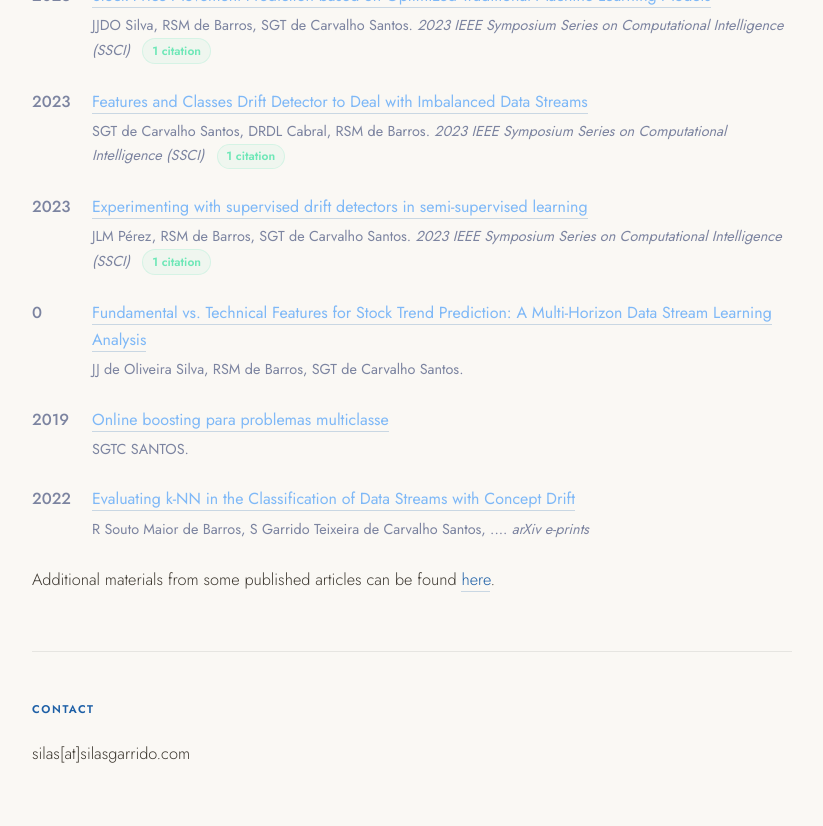
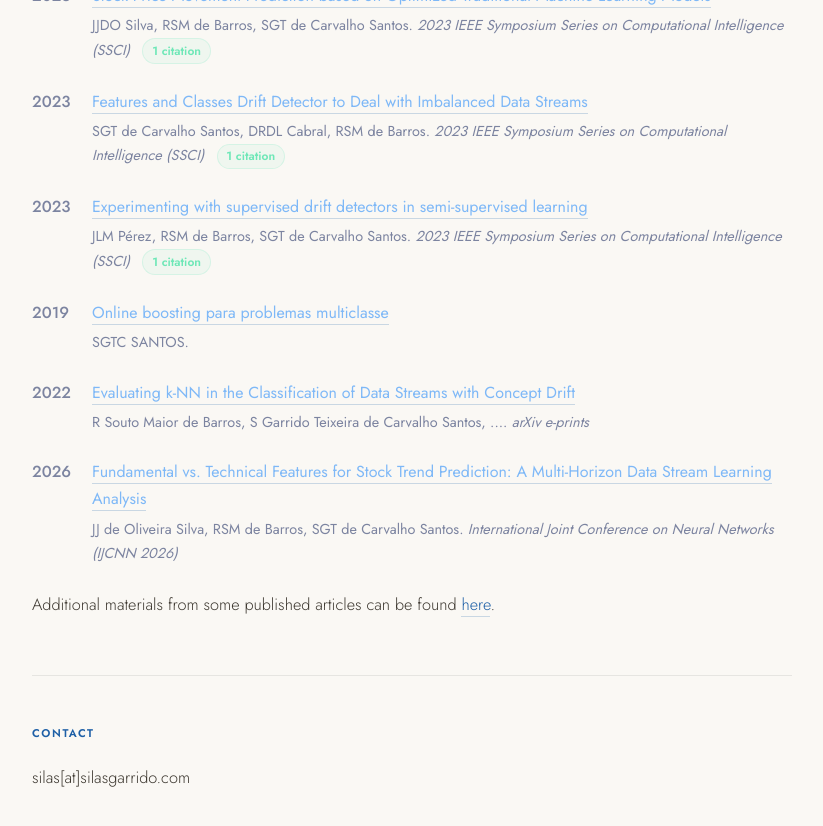
Before and after one commit to silasgtcs/silasgtcs.github.io, a Jekyll site: the page built from index.md, in a window 1280 px wide and 900 px high, scrolled down 2383 px. Shown: the top 826 px of the window, without its empty margins (228-1051 px from the left). Built offline with Jekyll 4.4.1, drawn with Linux system fonts in a browser that asks for light colours; a style sheet for code colours, icons or effects is not loaded; part of the change alters nothing that is shown.

```diff
--- a/_data/publications.yml
+++ b/_data/publications.yml
@@ -197,6 +197,16 @@
   - KTC Nepomuceno
   - FC da Silva
   - '...'
+- title: 'Fundamental vs. Technical Features for Stock Trend Prediction: A Multi-Horizon
+    Data Stream Learning Analysis'
+  venue: International Joint Conference on Neural Networks (IJCNN 2026)
+  year: 2026
+  citations: 0
+  url: https://scholar.google.com/citations?view_op=view_citation&hl=en&user=V8uC2AkAAAAJ&pagesize=100&sortby=pubdate&citation_for_view=V8uC2AkAAAAJ:Tyk-4Ss8FVUC
+  authors:
+  - JJ de Oliveira Silva
+  - RSM de Barros
+  - SGT de Carvalho Santos
 - title: Evaluating k-NN in the Classification of Data Streams with Concept Drift
   venue: arXiv e-prints
   year: 2022
@@ -213,13 +223,3 @@
   url: https://scholar.google.com/citations?view_op=view_citation&hl=en&user=V8uC2AkAAAAJ&pagesize=100&sortby=pubdate&citation_for_view=V8uC2AkAAAAJ:d1gkVwhDpl0C
   authors:
   - SGTC SANTOS
-- title: 'Fundamental vs. Technical Features for Stock Trend Prediction: A Multi-Horizon
-    Data Stream Learning Analysis'
-  venue: ''
-  year: 0
-  citations: 0
-  url: https://scholar.google.com/citations?view_op=view_citation&hl=en&user=V8uC2AkAAAAJ&pagesize=100&sortby=pubdate&citation_for_view=V8uC2AkAAAAJ:Tyk-4Ss8FVUC
-  authors:
-  - JJ de Oliveira Silva
-  - RSM de Barros
-  - SGT de Carvalho Santos
```
